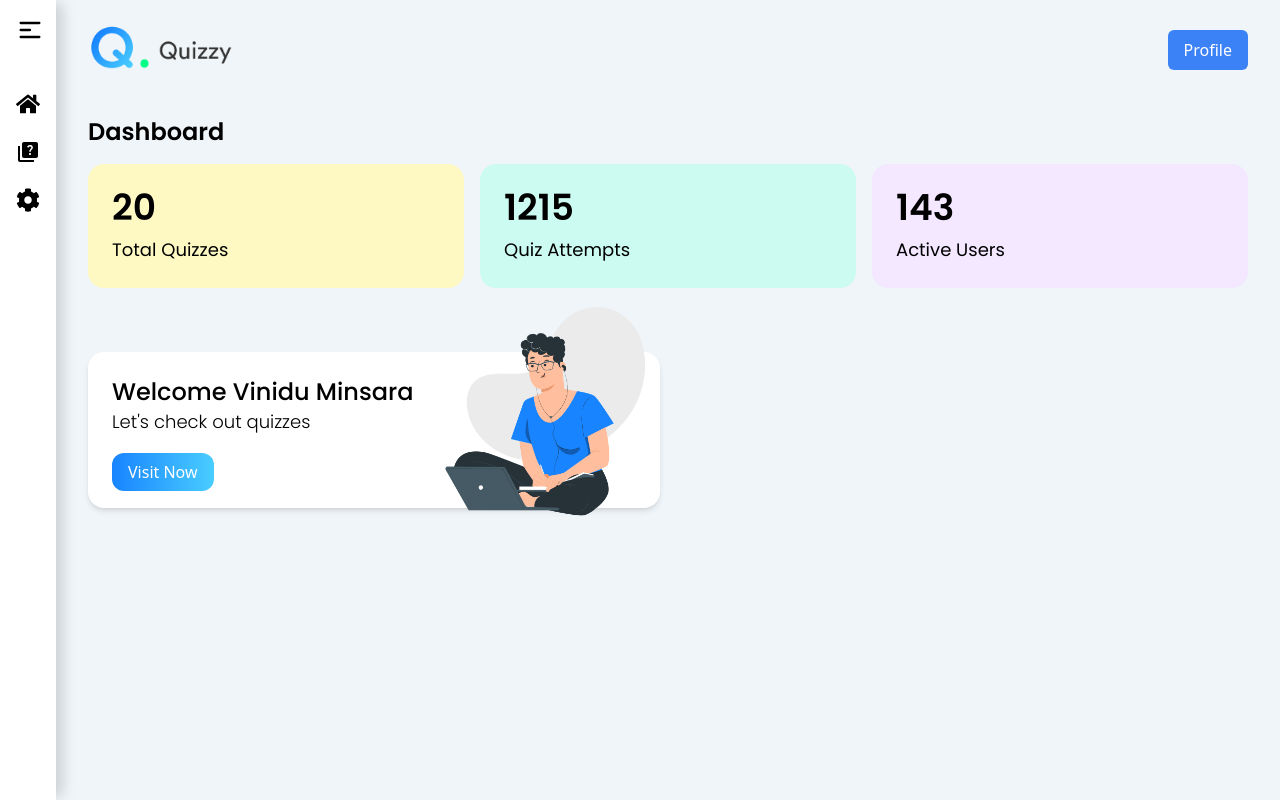
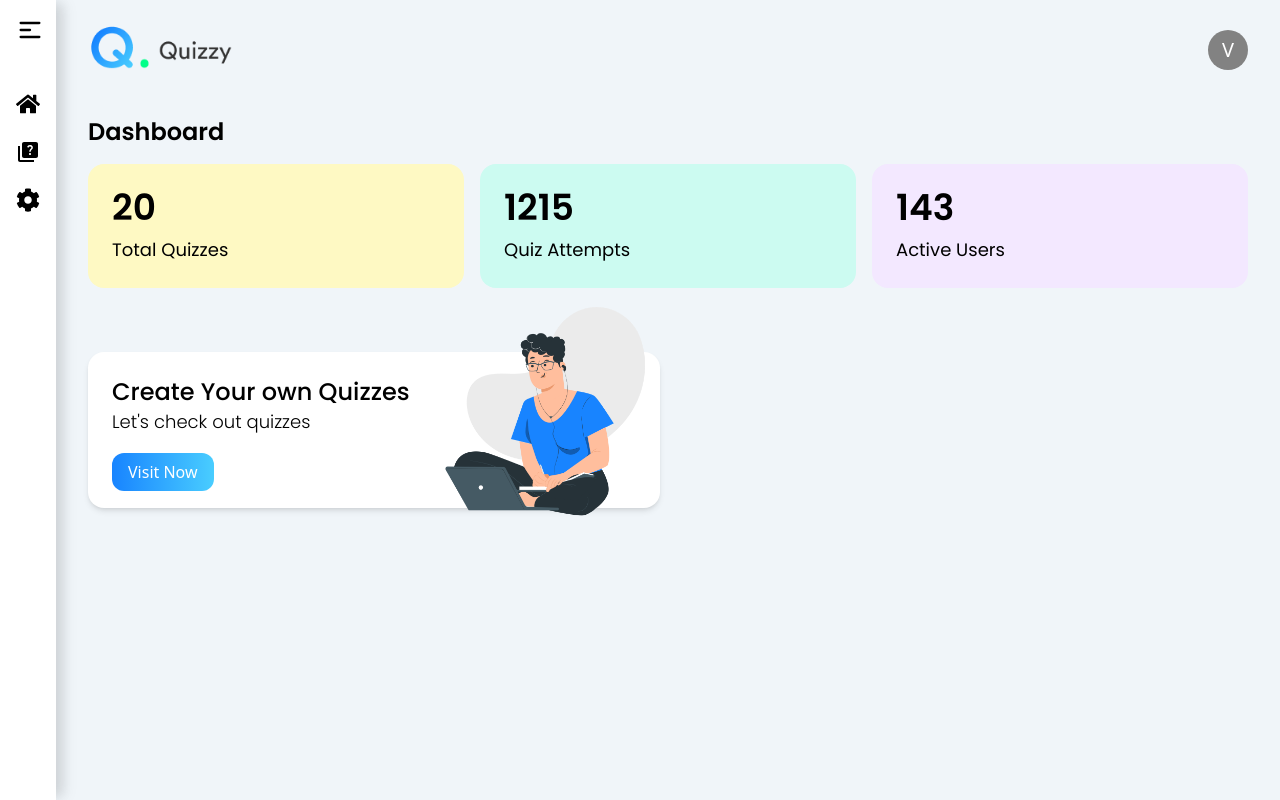
Before and after one commit to viniduminsara/Quizzy_Admin_Panel, a React (Vite) app: page / in a window 1280 px wide. Built offline with nearby package versions, Linux system fonts and the light colour scheme.

Commit message:
few changes in dashboard

```diff
--- a/src/components/Header.jsx
+++ b/src/components/Header.jsx
@@ -3,10 +3,13 @@ import Logo from '../assets/Logo.png'
 const Header = () => {
 
     return (
-        <header className="px-4 py-4 md:px-8 flex justify-between items-center">
+        <header className='px-4 py-4 md:px-8 flex justify-between items-center'>
             <img src={Logo} alt="logo" className='w-28 md:w-36'/>
             <div>
-                <button className="bg-blue-500 text-white px-4 py-2 rounded-md">Profile</button>
+                <div
+                    className='w-10 h-10 bg-secondary text-white text-xl flex items-center justify-center rounded-full'>
+                    V
+                </div>
             </div>
         </header>
     )
--- a/src/pages/Dashboard.jsx
+++ b/src/pages/Dashboard.jsx
@@ -15,7 +15,7 @@ const Dashboard = () => {
                 <div
                     className='bg-white p-6 flex flex-col md:flex-row justify-between items-center rounded-2xl shadow-md relative overflow-visible'>
                     <div className='z-10'>
-                        <h2 className='text-2xl poppins-medium'>Welcome Vinidu Minsara</h2>
+                        <h2 className='text-2xl poppins-medium'>Create Your own Quizzes</h2>
                         <h4 className='text-lg poppins-light mb-6'>Let{"'"}s check out quizzes</h4>
                         <Link to='/' className='bg-gradient text-white px-4 py-2 rounded-xl'>Visit Now</Link>
                     </div>
```
